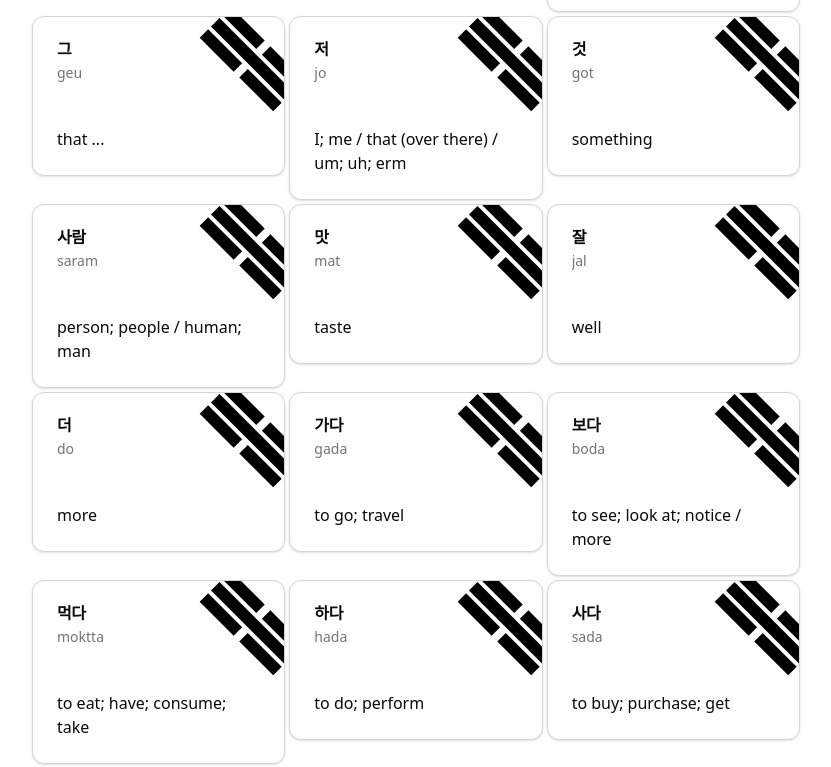
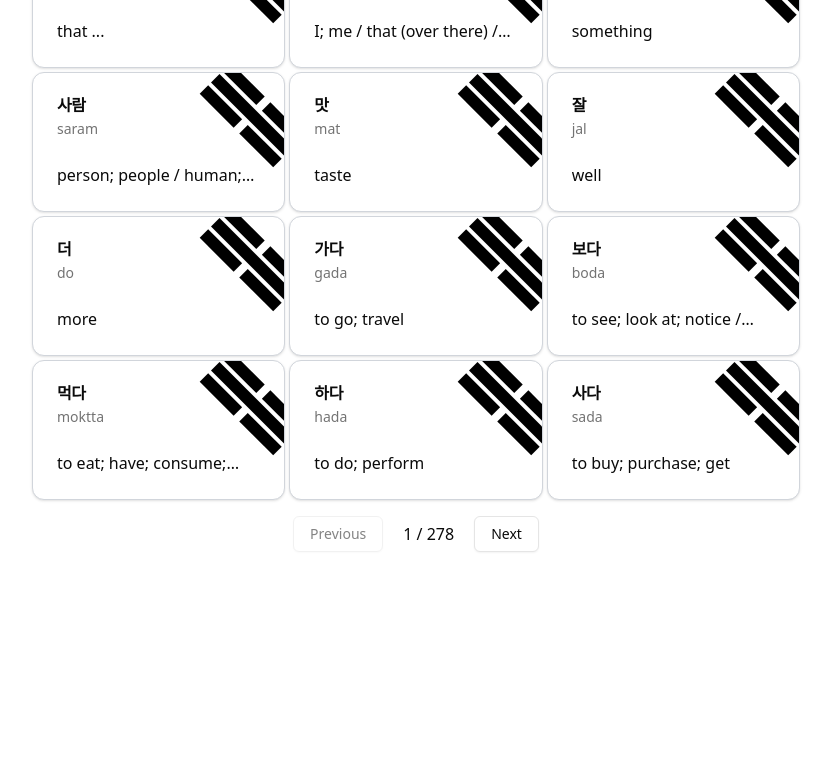
Before and after one commit to jspEclipse/korean-dictionary, a Next.js app in the folder korean-dictionary/: page / in a window 1280 px wide. Shown: the part 500-1267 px from the top of the page, without its empty margins (224-1055 px from the left). After the commit the page ends 1084 px from the top, so only its background shows below. Built offline with nearby package versions, Linux system fonts and the light colour scheme.

Commit message:
Added pagination

```diff
--- a/korean-dictionary/app/components/VocabCard.jsx
+++ b/korean-dictionary/app/components/VocabCard.jsx
@@ -36,10 +36,10 @@
                 {/* Card Content */}
                 <CardHeader>
                     <CardTitle>{props.vocab}</CardTitle>
-                    <CardDescription className="line-clamp-2 h-[2.5rem]">{props.roman}</CardDescription>
+                    <CardDescription>{props.roman}</CardDescription>
                 </CardHeader>
                 <CardContent>
-                    <p>{props.eng}</p>
+                    <p className="line-clamp-1">{props.eng}</p>
                 </CardContent>
             </Card>
         </div>
--- a/korean-dictionary/app/components/WordList.jsx
+++ b/korean-dictionary/app/components/WordList.jsx
@@ -2,16 +2,17 @@
 import { useState } from 'react'
 import { data } from "@/data.js";
 import { Input } from "@/components/ui/input"
+import { Button } from "@/components/ui/button";
+import { Pagination, PaginationContent, PaginationItem } from "@/components/ui/pagination";
 import VocabCard from './VocabCard';
+
+const ItemsPerPage = 18;
 
 const WordList = () => {
     const [search, setSearch] = useState("");
-    console.log(search);
-    return (
-        <div>
-            <Input onChange={(e) => setSearch(e.target.value)} className="w-48 h-9 my-4" placeholder="Search..."/>
-            <div className="grid grid-cols-1 md:grid-cols-2 lg:grid-cols-3 gap-1">
-                {data.filter((item) => {
+    const [currentPage, setCurrentPage] = useState(1);
+
+    const filteredData = data.filter((item) => {
         const korean = item.Vocab ? String(item.Vocab) : "";
         const english = item["Vocab-English"] ? String(item["Vocab-English"]).toLowerCase() : "";
         const romanization = item["Vocab-Rom"] ? String(item["Vocab-Rom"]).toLowerCase() : "";
@@ -22,10 +23,62 @@
             english.includes(search.toLowerCase()) ||
             romanization.includes(search.toLowerCase())
         );
-                    }).slice(0,39).map((item) => (
-                        <VocabCard key={item.Order} vocab={item.Vocab} roman={item["Vocab-Rom"]} eng={item["Vocab-English"]}/>
+    });
+
+    const totalPages = Math.ceil(filteredData.length / ItemsPerPage);
+    const startIndex = (currentPage - 1) * ItemsPerPage;
+    const endIndex = startIndex + ItemsPerPage;
+    const paginatedData = filteredData.slice(startIndex, endIndex);
+
+    return (
+        <div>
+            <Input
+                onChange={(e) => {
+                    setSearch(e.target.value);
+                    setCurrentPage(1); // Reset to first page on search change
+                }}
+                className="w-48 h-9 my-4"
+                placeholder="Search..."
+            />
+
+            <div className="grid grid-cols-1 md:grid-cols-2 lg:grid-cols-3 gap-1">
+                {paginatedData.map((item) => (
+                    <VocabCard
+                        key={item.Order}
+                        vocab={item.Vocab}
+                        roman={item["Vocab-Rom"]}
+                        eng={item["Vocab-English"]}
+                    />
                 ))}
             </div>
+
+            {totalPages > 1 && (
+                <Pagination className="mt-4 mb-8">
+                    <PaginationContent>
+                        <PaginationItem>
+                            <Button
+                                variant="outline"
+                                disabled={currentPage == 1}
+                                onClick={() => setCurrentPage((prev) => Math.max(prev - 1, 1))}
+                            >
+                                Previous
+                            </Button>
+                        </PaginationItem>
+                        <PaginationItem>
+                            <span className="px-4">{currentPage} / {totalPages}</span>
+                        </PaginationItem>
+                        <PaginationItem>
+                            <Button
+                                variant="outline"
+                                disabled={currentPage === totalPages}
+                                onClick={() => setCurrentPage((prev) => Math.min(prev + 1, totalPages))}
+                            >
+                                Next
+                            </Button>
+                        </PaginationItem>
+                    </PaginationContent>
+                </Pagination>
+            )}
         </div>
     );
 };
```
Lines whose indentation alone changed are shown as unchanged.
